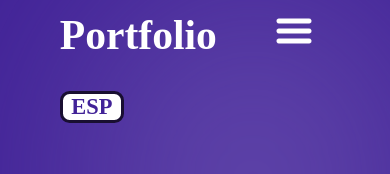
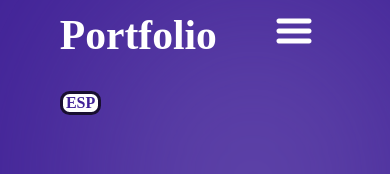
Before and after one commit to DamianPanero/portfolio, a React (Vite) app: page / in a window 390 px wide. Shown: the top 174 px of the page. Built offline with nearby package versions, Linux system fonts and the light colour scheme.

Commit message:
button size reduction

```diff
--- a/src/Components/Navbar/Navbar.module.css
+++ b/src/Components/Navbar/Navbar.module.css
@@ -99,7 +99,8 @@
     }
     .langBtn{
         padding: 0;
-
+        width: 2.6rem;
+        font-size:1rem;
     }
 
 
```
